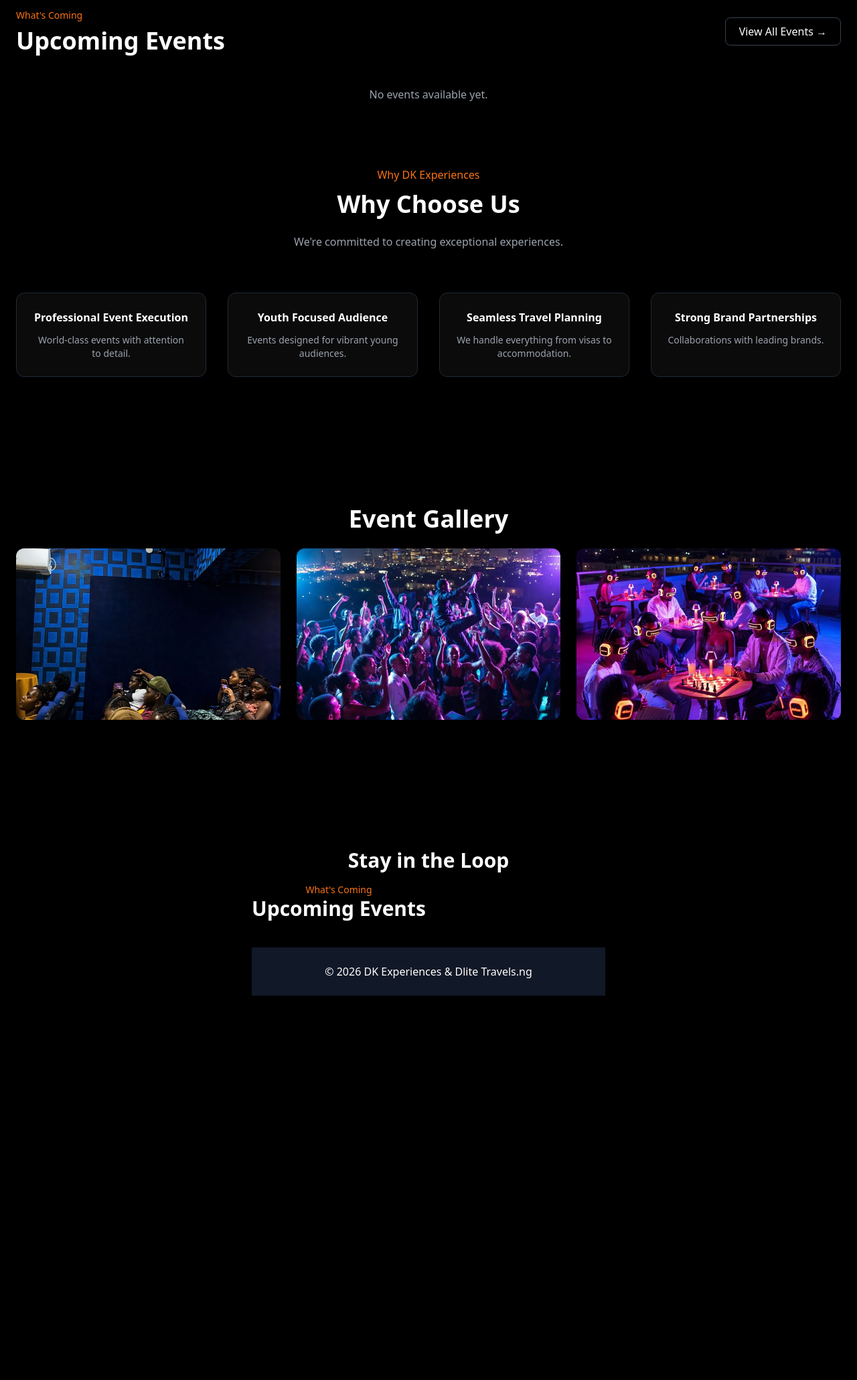
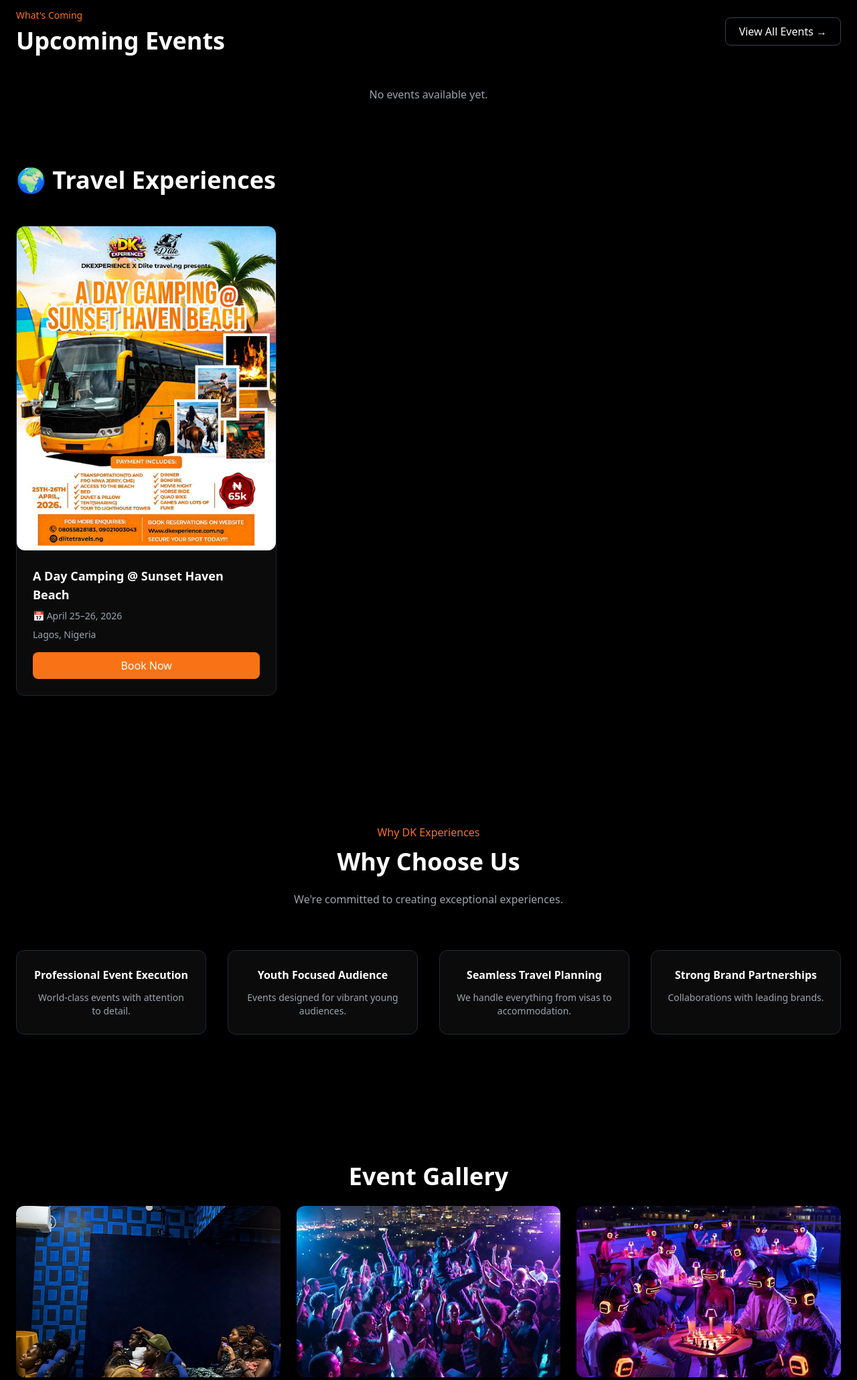
Before and after one commit to josephsam-dev/dk-experiences, a Django app: page / in a window 1280 px wide. Shown: the part 947-3008 px from the top of the page at 67% size. Before the commit the page ends 2434 px from the top, so only its background shows below. Run offline with Django 5.2, Linux system fonts and the light colour scheme; data that the repository does not hold is empty; some libraries are stand-ins or nearby versions.

Commit message:
added travel section and fixed image

```diff
--- a/templates/home.html
+++ b/templates/home.html
@@ -154,7 +154,45 @@ Akoka Fest 2026 Countdown
 
 </div>
 
+<!-- TRAVEL EXPERIENCES -->
+<section class="bg-black py-24">
+<div class="container mx-auto px-6">
 
+<h2 class="text-4xl font-bold text-white mb-12">
+🌍 Travel Experiences
+</h2>
+
+<div class="grid md:grid-cols-3 gap-8">
+
+    <div class="bg-[#0b0b0b] border border-gray-800 rounded-xl overflow-hidden">
+
+        <img src="{% static 'images/travel.jpg' %}" class="w-full h-auto rounded-xl">
+
+        <div class="p-6">
+            <h3 class="text-white font-bold text-lg mb-2">
+                A Day Camping @ Sunset Haven Beach
+            </h3>
+
+            <p class="text-gray-400 text-sm mb-2">
+                📅 April 25–26, 2026
+            </p>
+
+            <p class="text-gray-400 text-sm mb-4">
+                Lagos, Nigeria
+            </p>
+
+            <a href="#"
+               class="block bg-orange-500 text-center py-2 rounded-lg text-white hover:bg-orange-600">
+                Book Now
+            </a>
+        </div>
+
+    </div>
+
+</div>
+
+</div>
+</section>
 <!-- WHY CHOOSE US -->
 <section class="bg-black py-24">
 <div class="container mx-auto px-6 text-center">
```
Also changed, not shown: static/images/travel.jpg (added).
